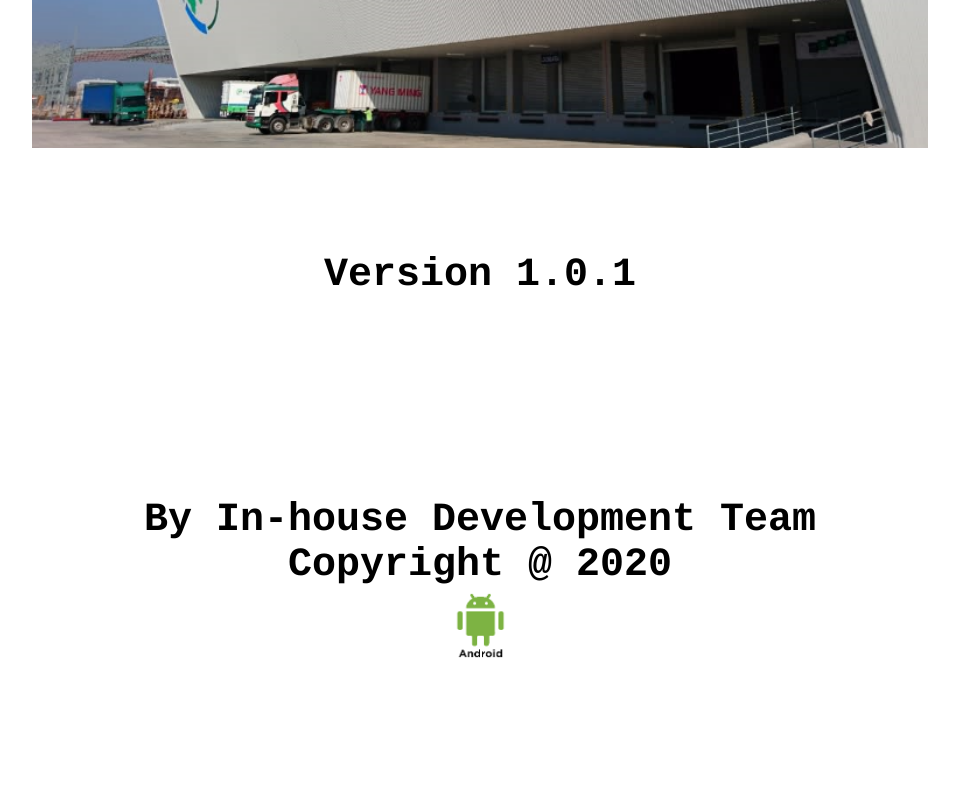
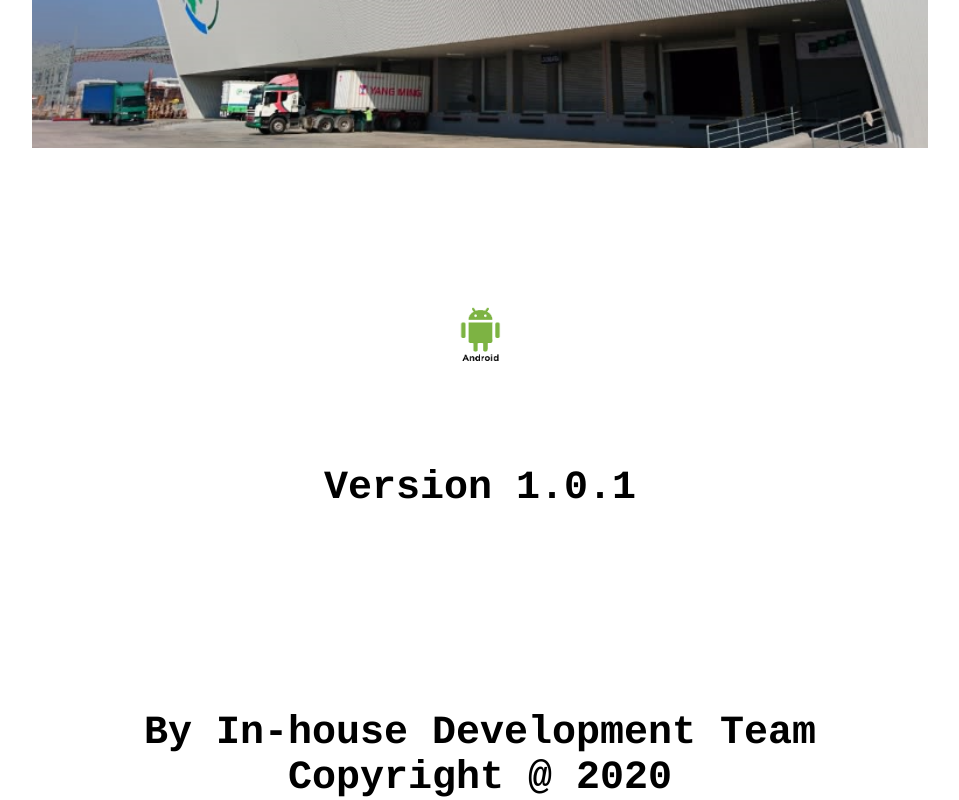
Before and after one commit to kianno/kianno.github.io, a plain HTML site: page home.html in a window 1280 px wide. Shown: the part 1320-2120 px from the top of the page, without its empty margins (160-1119 px from the left). Before the commit the page ends 1982 px from the top, so only its background shows below. Drawn offline with Linux system fonts and the light colour scheme.

Commit message:
Update home.html

```diff
--- a/home.html
+++ b/home.html
@@ -18,11 +18,12 @@
 	<div style="width:100%;text-align:center; margin-top: 30px;">
 		<a href="https://hngc-qai.hartalega.com.my" ><img src="images/buttonImage-hngc3.png" class="buttonimage" /></a>
 	</div>
+	<div style="width:100%;margin-top:150px;"><a href="../Download.html"><img src="icon/android.png" class="center" style="width:50px;"></img></a></div>
 	<div class="ver">Version 1.0.1</div>
 	<div class="bottom">
 		<div>By In-house Development Team</div>
 		<div>Copyright @ 2020</div>
-		<div style="width:100%;"><a href="../Download.html"><img src="icon/android.png" class="center" style="width:60px;"></img></a></div>
 	</div>
+
   </body>
 </html>
```
